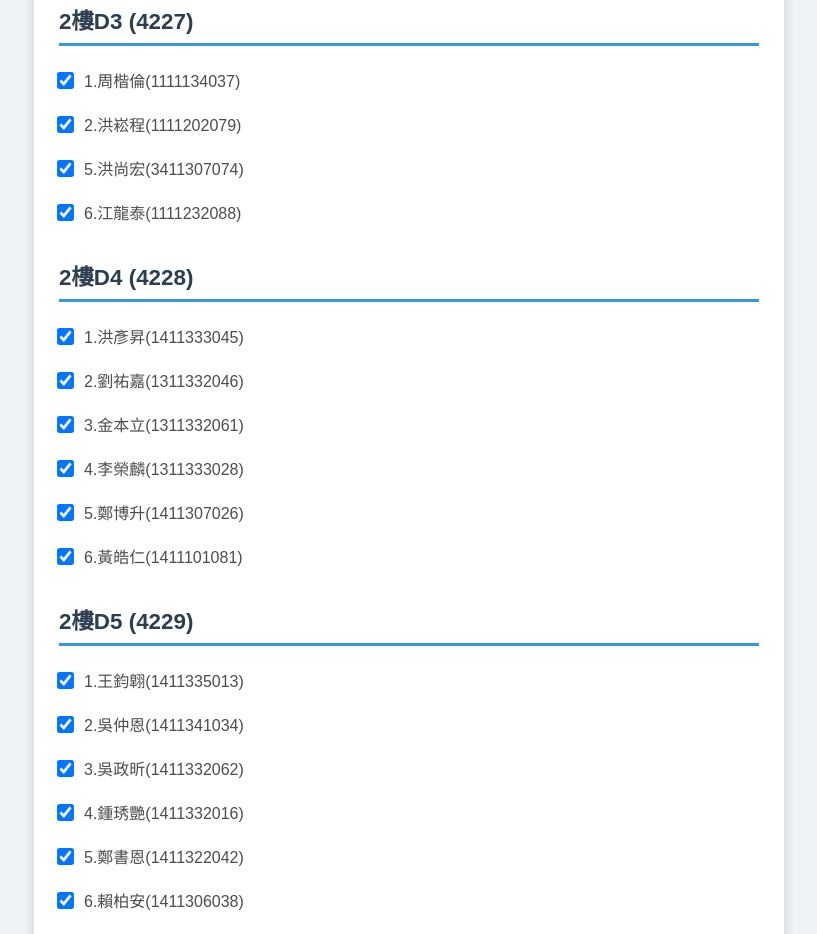
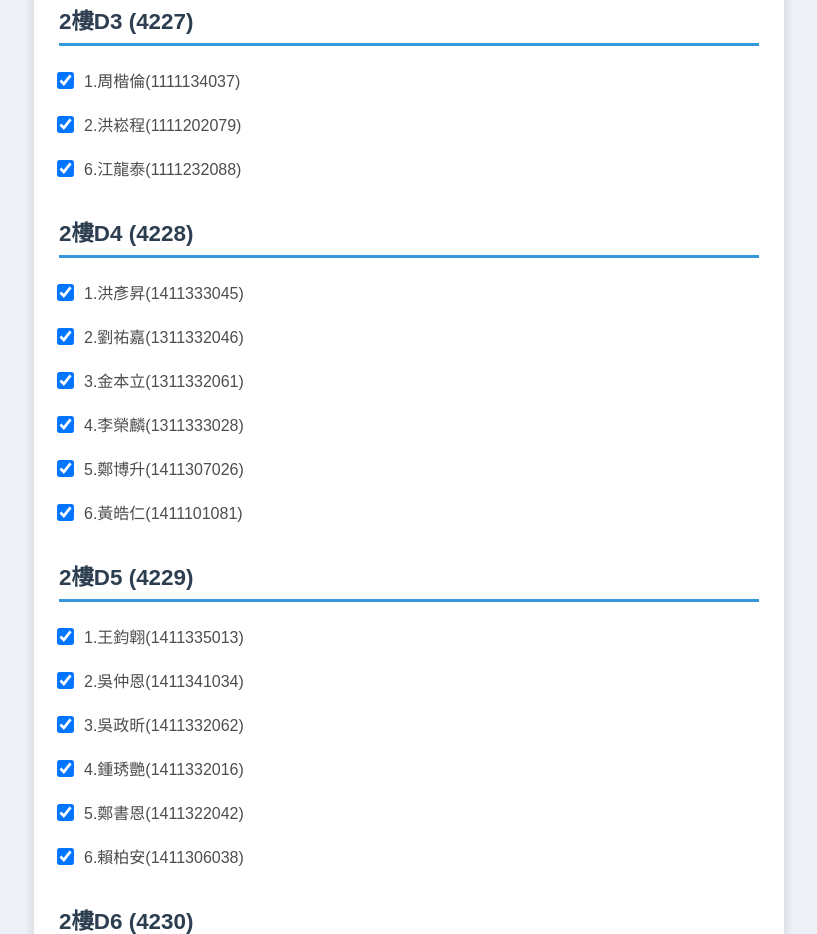
Before and after one commit to kenneth0706/2D, a plain HTML site: page index.html in a window 1280 px wide. Shown: the part 795-1729 px from the top of the page, without its empty margins (231-1048 px from the left). Drawn offline with Linux system fonts and the light colour scheme.

Commit message:
Update index.html

```diff
--- a/index.html
+++ b/index.html
@@ -167,7 +167,6 @@
         <div class="student-list">
             <label><input type="checkbox" class="student" onchange="updateAttendance()" checked> 1.周楷倫(1111134037)</label>
             <label><input type="checkbox" class="student" onchange="updateAttendance()" checked> 2.洪崧程(1111202079)</label>
-            <label><input type="checkbox" class="student" onchange="updateAttendance()" checked> 5.洪尚宏(3411307074)</label>
             <label><input type="checkbox" class="student" onchange="updateAttendance()" checked> 6.江龍泰(1111232088)</label>
         </div>
     </div>
```
